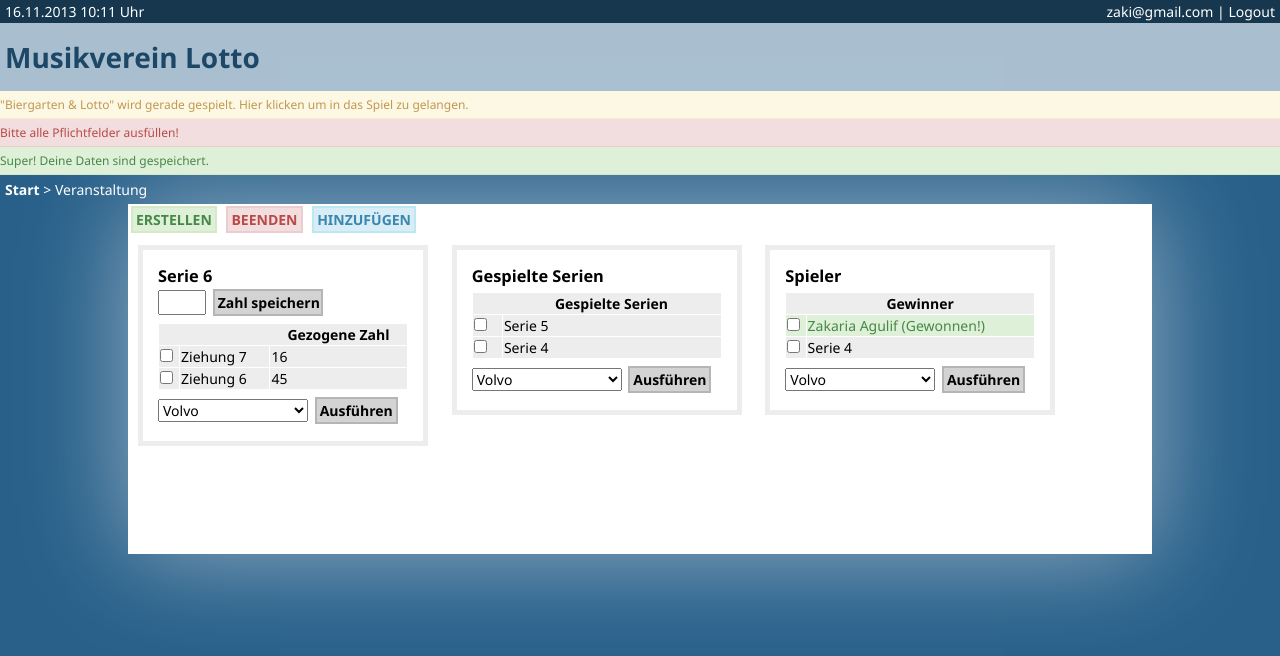
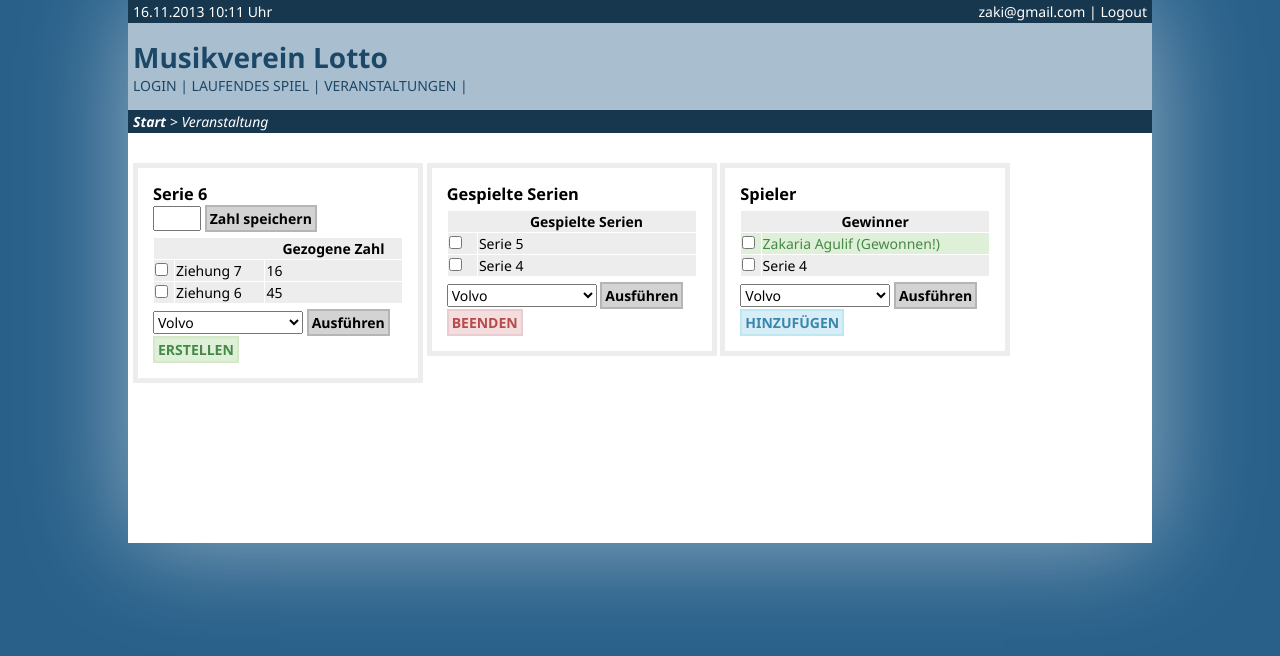
Before and after one commit to escolate/TeamNorden_LottoWebApp, a PHP site: page /index.php?page=login in a window 1280 px wide. Shown: the top 656 px of the page. Run offline with PHP 8.4, Linux system fonts and the light colour scheme.

Commit message:
did some css designs

```diff
--- a/css/style.css
+++ b/css/style.css
@@ -25,7 +18,12 @@ h3 {
 a{
     text-decoration: none;
 }
-#header{
+#container{
+    width: 80%;
+    margin: auto;
+    box-shadow: 0px 0px 100px rgba(255,255,255,0.5);
+}
+#header, #breadcrumbs{
     padding: 2px 5px;
     font-size: 14px;
     color: white;
@@ -53,38 +51,31 @@ a{
 #logo a{
     color: #17374f;
 }
-.notification {
-    padding: 5px 0;
-    font-size: 12px;
-    display: inline-block;
-    width: 100%;
-    border-bottom: 1px solid;
-}
 #breadcrumbs {
-    padding: 5px;
-    color: white;
+    font-style: oblique;
 }
 #breadcrumbs a{
     color: white;
     font-weight: bold;
 }
+#breadcrumbs a:hover{
+    text-decoration: underline;
+}
+.notification {
+    padding: 5px;
+    border-bottom: 1px solid;
+}
 #content {
     background-color: white;
-    margin: auto;
-    margin-bottom: 10px;
     min-height: 350px;
-    box-shadow: 0px 0px 100px rgba(255,255,255,0.5);
-    width: 80%;
+    padding: 30px 5px;
 }
-
-/* Button */
+/* buttons */
 .button{
     display: inline-block;
     background-color: #dff0d8;
-    max-width: 110px;
     text-align: center;
     padding: 2px 3px 2px 3px;
-    margin: 2px 3px 2px 3px;
     font-weight: bold;
     border: 2px solid;
 }
@@ -129,16 +120,14 @@ a{
     background-color: lightgray;
     border-color: #b8b4b4;
 }
-/*Content*/
+/*content*/
 #content .frame {
     width: 100%;
 }
 
 #content .frame div {
-    /*display: table-cell;*/
     display: inline-block;
     border: 5px solid #ededed;
-    margin: 10px;
     width: 250px;
     vertical-align: top;
     padding: 15px;
--- a/event.php
+++ b/event.php
@@ -1,6 +1,6 @@
-<a href="#" class="button green">ERSTELLEN</a>
-<a href="#" class="button red">BEENDEN</a>
-<a href="#" class="button blue">HINZUFÜGEN</a>
+
+
+
 <div class="frame">
     <div>
 	<h3>Serie 6</h3>
@@ -32,7 +32,7 @@
 	    </select>
 	    <input type="submit" value="Ausführen" class="button grey">
 	</form>
-
+	<a href="#" class="button green">ERSTELLEN</a>
     </div>
     <div>
 	<h3>Gespielte Serien</h3>
@@ -60,6 +60,7 @@
 	    </select>
 	    <input type="submit" value="Ausführen" class="button grey">
 	</form>
+	<a href="#" class="button red">BEENDEN</a>
     </div>
     <div>
 	<h3>Spieler</h3>
@@ -87,5 +88,6 @@
 	    </select>
 	    <input type="submit" value="Ausführen" class="button grey">
 	</form>
+	<a href="#" class="button blue">HINZUFÜGEN</a>
     </div>
 </div>
--- a/index.php
+++ b/index.php
@@ -8,19 +8,34 @@
     </head>
 
     <body>
+	<div id="container">
 	    <div id="header">
-            <div id="date"><?php echo date("d.m.Y H:m")." Uhr"; ?></div>
+		<div id="date"><?php echo date("d.m.Y H:m") . " Uhr"; ?></div>
 		<div id="user"><a href="#">zaki@gmail.com</a> | <a href="#">Logout</a></div>
 	    </div>
 	    <div id="logo">
-	    <h1><a href="#">Musikverein Lotto</a></h1>
+		<h1><a href="index.php?page=default">Musikverein Lotto</a></h1>
+		<a href="login.php?page=">LOGIN</a> |
+		<a href="index.php?page=login">LAUFENDES SPIEL</a> |
+		<a href="index.php?page=login">VERANSTALTUNGEN</a> |
 	    </div>
-        <a href="#" class="notification yellow">"Biergarten & Lotto" wird gerade gespielt. Hier klicken um in das Spiel zu gelangen.</a>
-        <div class="notification red">Bitte alle Pflichtfelder ausfüllen!</div>
-	<div class="notification green">Super! Deine Daten sind gespeichert.</div>
 	    <div id="breadcrumbs"><a href="/">Start</a> &gt; Veranstaltung</div>
+	    <!--<a href="#" class="notification yellow">"Biergarten & Lotto" wird gerade gespielt. Hier klicken um in das Spiel zu gelangen.</a>-->
+	    <!--<div class="notification red">Bitte alle Pflichtfelder ausfüllen!</div>-->
+	    <!--<div class="notification green">Super! Deine Daten sind gespeichert.</div>-->
 	    <div id="content">
-	    <?php include_once 'event.php'; ?>
+		<?php
+		if (!empty($_GET)) {
+		    switch ($_GET) {
+			case $_GET['page'] == 'login':
+			    include_once 'event.php';
+			    break;
+			case $_GET['page'] == 'veranstaltungen':
+			    include_once 'veranstaltungen.php';
+		    }
+		}
+		?>
+	    </div>
 	</div>
     </body>
 </html>
```
Also changed, not shown: other parts of css/style.css (+27 -8 lines), login.php (added, +20 -0 lines). Lines whose indentation alone changed are shown as unchanged.
